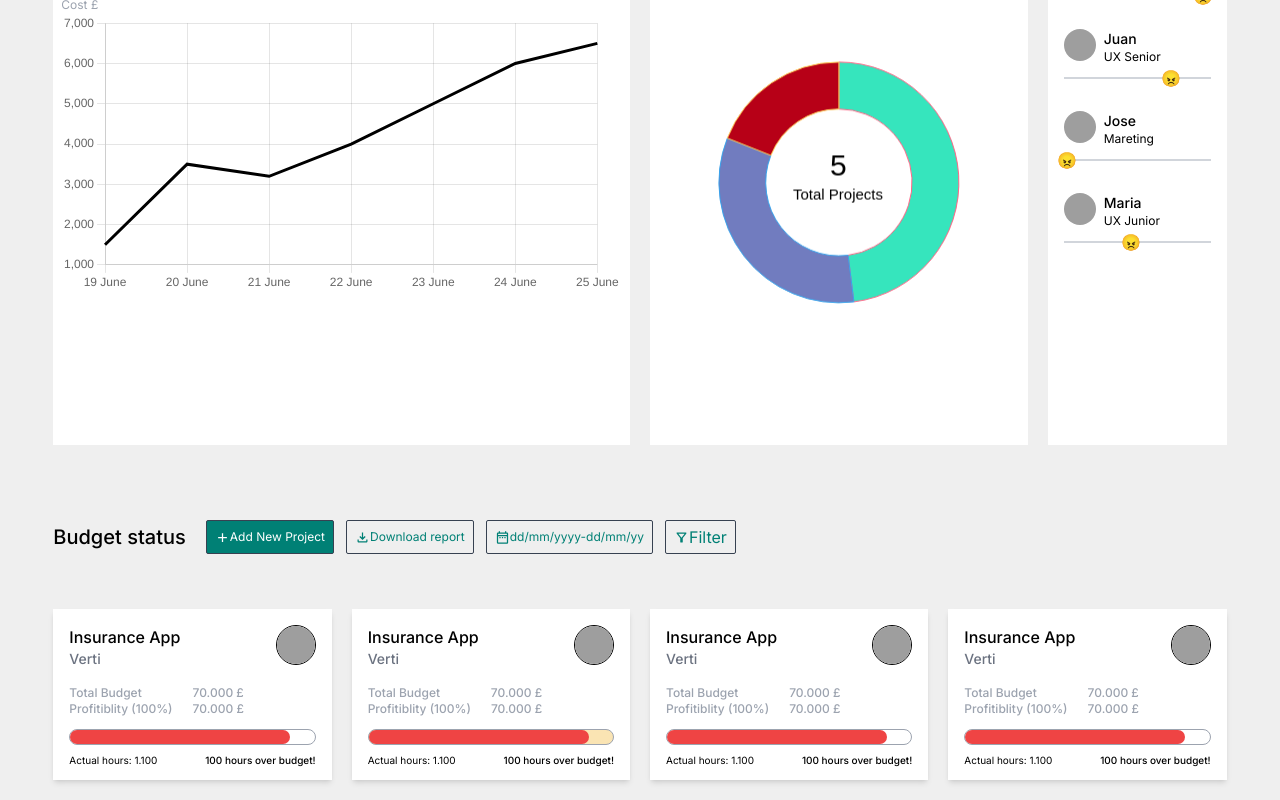
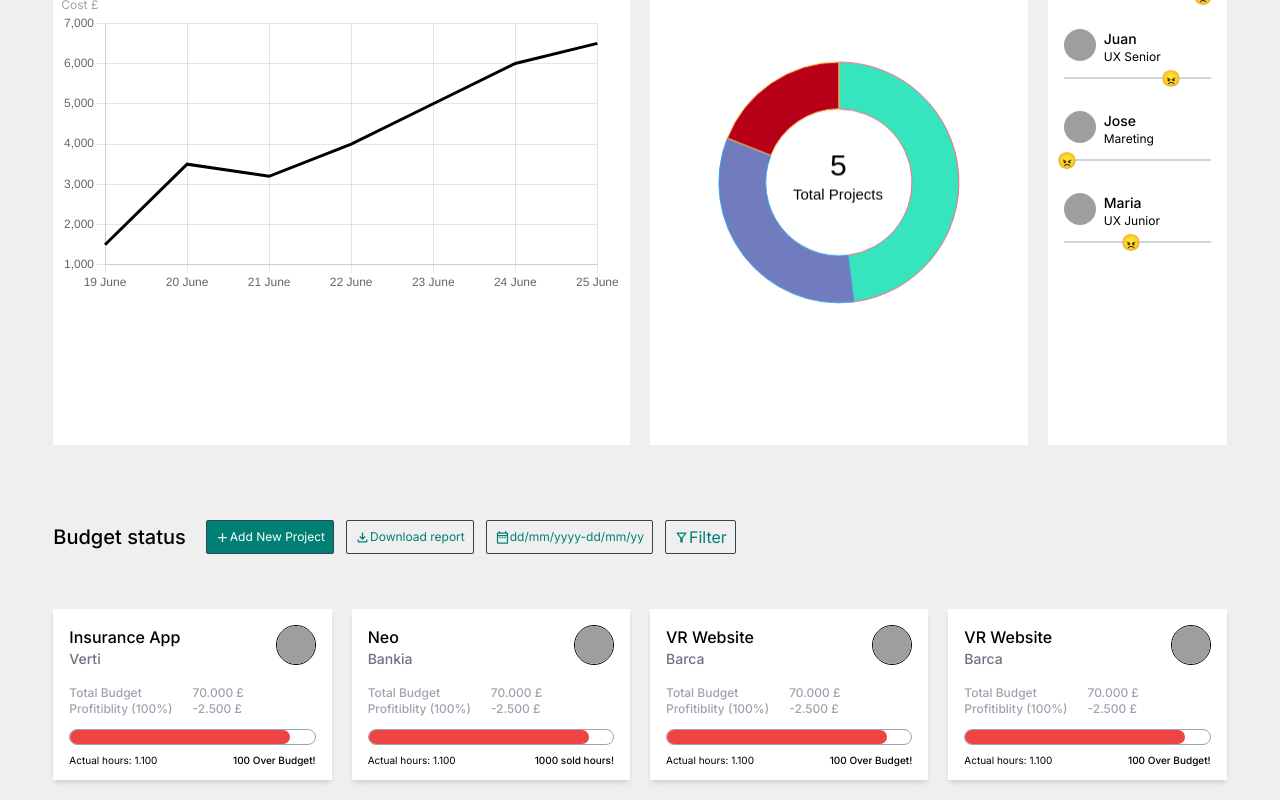
Before and after one commit to Avin008/roc8-user-dashboard-assignment, a React (Vite) app: page / in a window 1280 px wide. Shown: the part 271-1071 px from the top of the page. Built offline with nearby package versions, Linux system fonts and the light colour scheme; grey boxes are pictures that could not be loaded.

Commit message:
added app card data

```diff
--- a/src/components/Layout.tsx
+++ b/src/components/Layout.tsx
@@ -13,7 +13,7 @@ import LineChart from "./LineChart";
 import LineChartContainer from "./LineChartContainer";
 import DoughnutChartContainer from "./DoughnutChartContainer";
 import DoughnutChart from "./DoughnutChart";
-import { projectStatus } from "../data";
+import { appData, projectStatus } from "../data";
 
 const Layout = () => {
   return (
@@ -35,8 +35,8 @@ const Layout = () => {
         <BudgetStatus />
       </div>
       <div className="grid grid-cols-4 gap-5 mx-auto w-11/12 pb-5">
-        {[1, 2, 34, 5].map((x) => (
-          <ProjectCard x={x} />
+        {appData.map((x) => (
+          <ProjectCard appData={x} />
         ))}
       </div>
     </div>
--- a/src/components/ProjectCard.tsx
+++ b/src/components/ProjectCard.tsx
@@ -1,13 +1,25 @@
-const ProjectCard = ({ x }: { x: number }) => {
+const ProjectCard = ({
+  appData,
+}: {
+  appData: {
+    id: number;
+    name: string;
+    madeBy: string;
+    totalBudget: string;
+    profitiblity: string;
+    actualHours: string;
+    hourStatus: string;
+  };
+}) => {
   return (
     <div className="h-full w-full shadow-md bg-white pb-3">
       <div className="flex justify-between p-4">
         <div className="">
           <h1 className="font-medium text">
-            Insurance App
+            {appData.name}
           </h1>
           <p className="text-sm font-medium text-gray-500">
-            Verti
+            {appData.madeBy}
           </p>
         </div>
         <div className="w-10 h-10 rounded-full border border-black">
@@ -21,28 +33,28 @@ const ProjectCard = ({ x }: { x: number }) => {
       <div className="px-4">
         <span className="text-xs font-medium grid grid-cols-2 text-gray-400">
           Total Budget
-          <span>70.000 £</span>
+          <span>{appData.totalBudget} £</span>
         </span>
         <span className="text-xs font-medium flex gap-5 text-gray-400">
           Profitiblity (100%)
-          <span>70.000 £</span>
+          <span>{appData.profitiblity} £</span>
         </span>
       </div>
       <div
         className={`border mt-3 border-gray-400 h-4 rounded-full mx-4 ${
-          x === 2 && "bg-[#FAE4B3]"
+          appData.id === 2 && "bg-[#FAE4B3]"
         }`}
       >
         <div
           className={`bg-red-500 w-[90%] h-full rounded-full ${
-            x === 3 && "bg-[#C78C0E]"
+            appData.id === 3 && "bg-[#C78C0E]"
           }`}
         ></div>
       </div>
       <div className="flex justify-between mt-2 text-[10px] px-4">
-        <span>Actual hours: 1.100</span>
+        <span>Actual hours: {appData.actualHours}</span>
         <span className="font-medium">
-          100 hours over budget!
+          {appData.hourStatus}
         </span>
       </div>
     </div>
--- a/src/data/index.ts
+++ b/src/data/index.ts
@@ -53,3 +53,50 @@ export const teamMembers: {
     mood: 50,
   },
 ];
+
+export const appData: {
+  id: number;
+  name: string;
+  madeBy: string;
+  totalBudget: string;
+  profitiblity: string;
+  actualHours: string;
+  hourStatus: string;
+}[] = [
+  {
+    id: 1,
+    name: "Insurance App",
+    madeBy: "Verti",
+    totalBudget: "70.000",
+    profitiblity: "-2.500",
+    actualHours: "1.100",
+    hourStatus: "100 Over Budget!",
+  },
+  {
+    id: 1,
+    name: "Neo",
+    madeBy: "Bankia",
+    totalBudget: "70.000",
+    profitiblity: "-2.500",
+    actualHours: "1.100",
+    hourStatus: "1000 sold hours!",
+  },
+  {
+    id: 1,
+    name: "VR Website",
+    madeBy: "Barca",
+    totalBudget: "70.000",
+    profitiblity: "-2.500",
+    actualHours: "1.100",
+    hourStatus: "100 Over Budget!",
+  },
+  {
+    id: 1,
+    name: "VR Website",
+    madeBy: "Barca",
+    totalBudget: "70.000",
+    profitiblity: "-2.500",
+    actualHours: "1.100",
+    hourStatus: "100 Over Budget!",
+  },
+];
```
